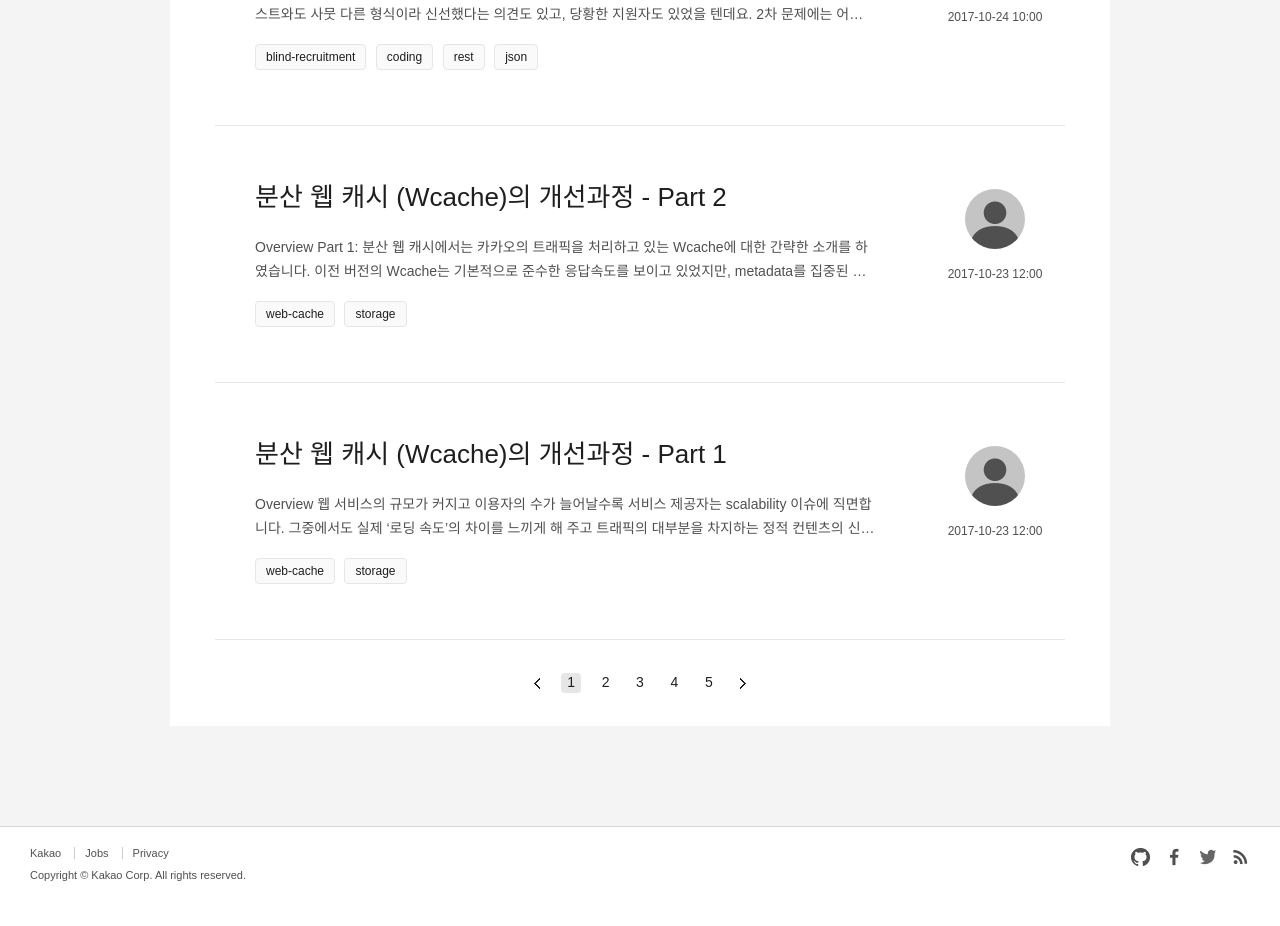
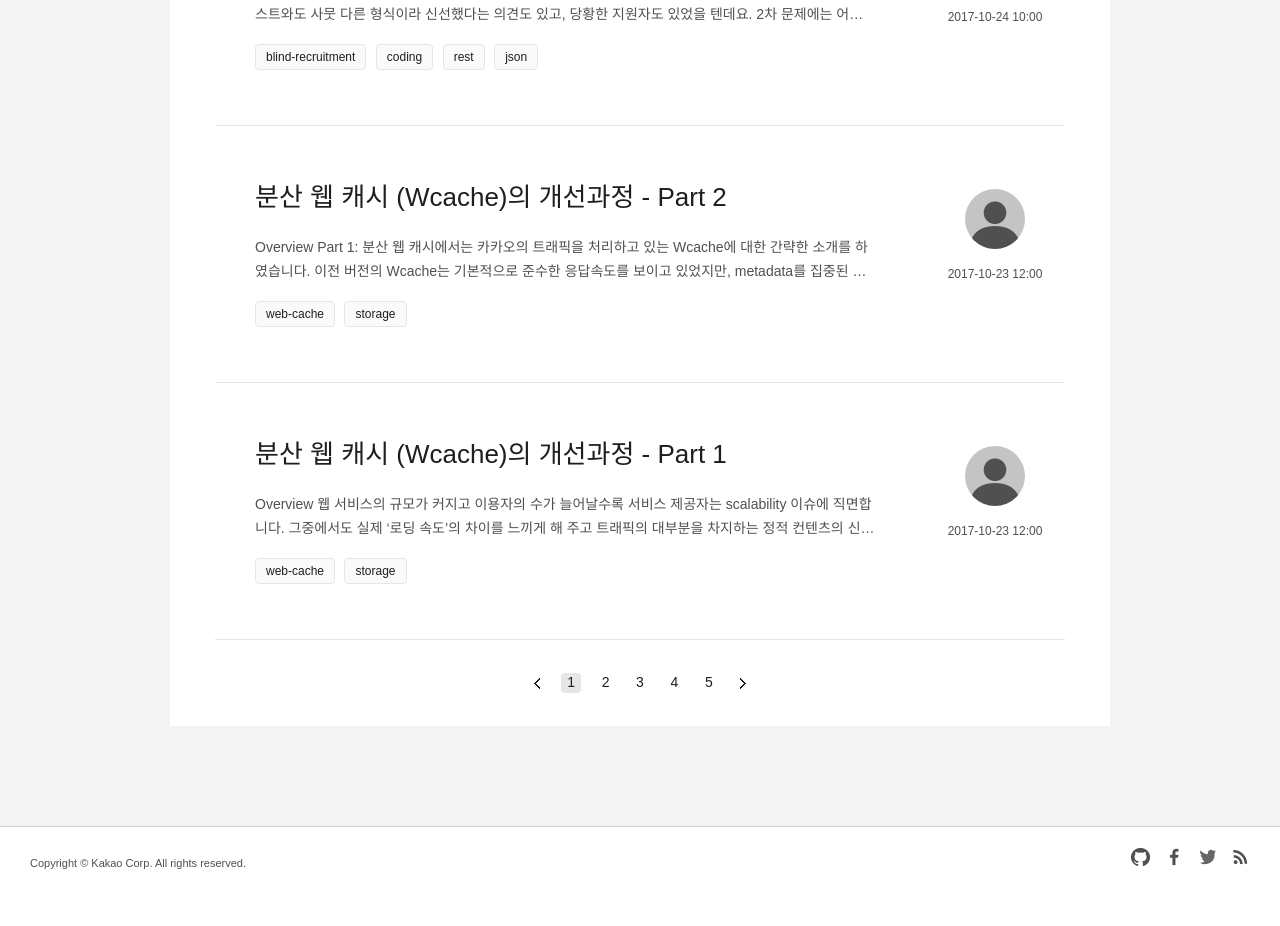
Before and after one commit to Custom-Org/seujung.github.io, a Jekyll site: the page built from index.html, in a window 1280 px wide. Shown: the part 1228-2154 px from the top of the page. Built offline with Jekyll 4.4.1, drawn with Linux system fonts in a browser that asks for light colours; some web fonts are replaced; the list of posts is cut into pages by our own code.

Commit message:
update header

```diff
--- a/_includes/footer.html
+++ b/_includes/footer.html
@@ -28,9 +28,6 @@
         </li>
     </ul>
     <ul id="footer-menu">
-        <li><a href="//www.kakaocorp.com">Kakao</a></li>
-        <li><a href="//www.kakaocorp.com/recruit/currentOpportunities">Jobs</a></li>
-        <li><a href="//privacy.kakaocorp.com">Privacy</a></li>
     </ul>
     <p id="copyright">
         <a href="//www.kakaocorp.com">Copyright &copy; Kakao Corp.</a>
```
